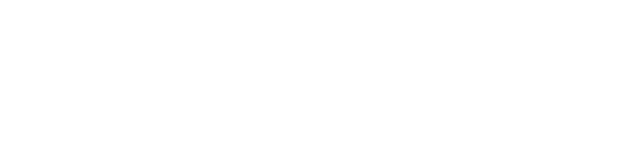
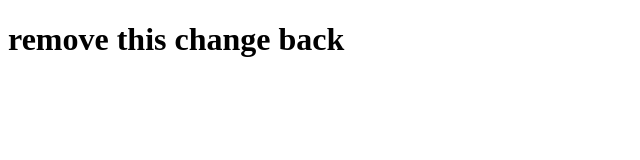
Before and after one commit to manoj01/javascript_learning, a plain HTML site: page codetesteing/index.html in a window 1280 px wide. Shown: the whole page, without its empty margins (0-640 px from the left). Drawn offline with Linux system fonts and the light colour scheme.

Commit message:
fix: just checking how push works

```diff
--- a/codetesteing/index.html
+++ b/codetesteing/index.html
@@ -7,6 +7,7 @@
 </head>
 <body>
     <script src="executionContext.js"></script>
+    <h1>remove this change back</h1>
 
 </body>
 </html>
```
